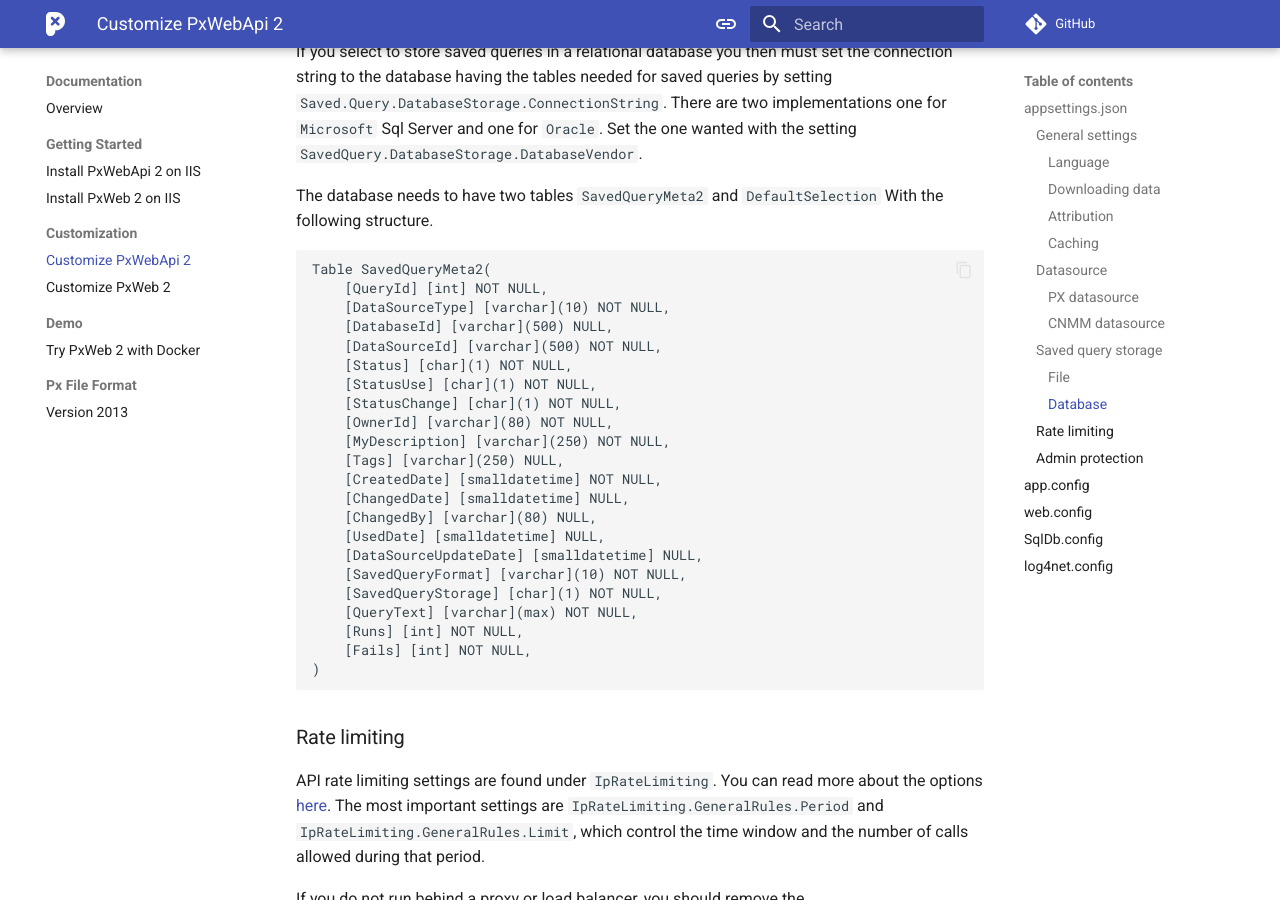
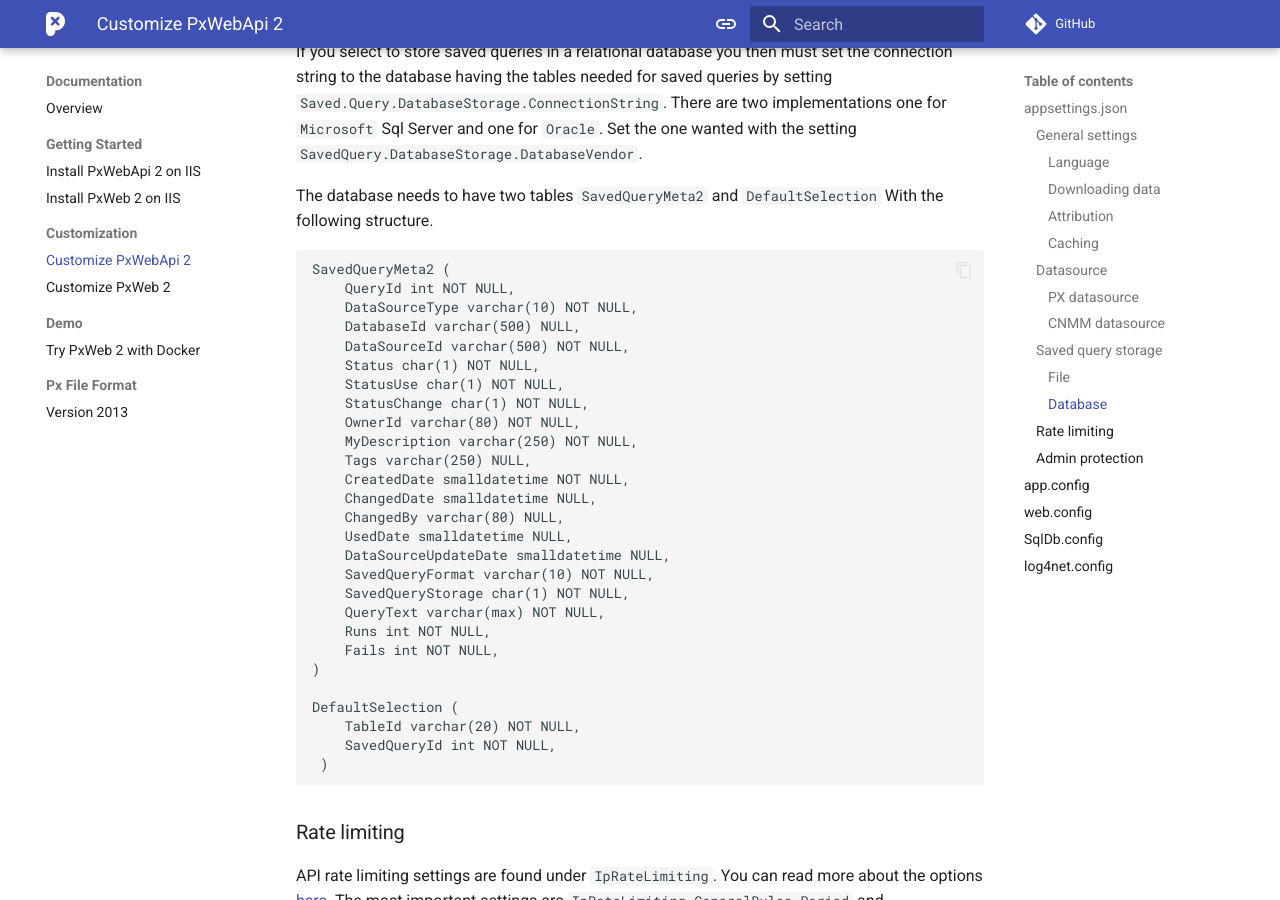
Before and after one commit to PxTools/pxtools.github.io, an MkDocs documentation site: the page built from docs/PxWebApi/documentation/configuration.md, in a window 1280 px wide and 900 px high, scrolled down 2658 px. Built offline with MkDocs 1.6.1 and Material for MkDocs 9.7.7, drawn with Linux system fonts in a browser that asks for light colours; comment, search, counter and statistics services are not loaded.

Commit message:
Refactor database table definitions for SavedQueryMeta2 and DefaultSelection for improved clarity and consistency

````diff
--- a/docs/PxWebApi/documentation/configuration.md
+++ b/docs/PxWebApi/documentation/configuration.md
@@ -112,28 +112,33 @@
 With the following structure.
 
 ```
-Table SavedQueryMeta2(
-	[QueryId] [int] NOT NULL,
-	[DataSourceType] [varchar](10) NOT NULL,
-	[DatabaseId] [varchar](500) NULL,
-	[DataSourceId] [varchar](500) NOT NULL,
-	[Status] [char](1) NOT NULL,
-	[StatusUse] [char](1) NOT NULL,
-	[StatusChange] [char](1) NOT NULL,
-	[OwnerId] [varchar](80) NOT NULL,
-	[MyDescription] [varchar](250) NOT NULL,
-	[Tags] [varchar](250) NULL,
-	[CreatedDate] [smalldatetime] NOT NULL,
-	[ChangedDate] [smalldatetime] NULL,
-	[ChangedBy] [varchar](80) NULL,
-	[UsedDate] [smalldatetime] NULL,
-	[DataSourceUpdateDate] [smalldatetime] NULL,
-	[SavedQueryFormat] [varchar](10) NOT NULL,
-	[SavedQueryStorage] [char](1) NOT NULL,
-	[QueryText] [varchar](max) NOT NULL,
-	[Runs] [int] NOT NULL,
-	[Fails] [int] NOT NULL,
+SavedQueryMeta2 (
+	QueryId int NOT NULL,
+	DataSourceType varchar(10) NOT NULL,
+	DatabaseId varchar(500) NULL,
+	DataSourceId varchar(500) NOT NULL,
+	Status char(1) NOT NULL,
+	StatusUse char(1) NOT NULL,
+	StatusChange char(1) NOT NULL,
+	OwnerId varchar(80) NOT NULL,
+	MyDescription varchar(250) NOT NULL,
+	Tags varchar(250) NULL,
+	CreatedDate smalldatetime NOT NULL,
+	ChangedDate smalldatetime NULL,
+	ChangedBy varchar(80) NULL,
+	UsedDate smalldatetime NULL,
+	DataSourceUpdateDate smalldatetime NULL,
+	SavedQueryFormat varchar(10) NOT NULL,
+	SavedQueryStorage char(1) NOT NULL,
+	QueryText varchar(max) NOT NULL,
+	Runs int NOT NULL,
+	Fails int NOT NULL,
 )
+
+DefaultSelection (
+	TableId varchar(20) NOT NULL,
+	SavedQueryId int NOT NULL,
+ )
 
 ```
 
````
